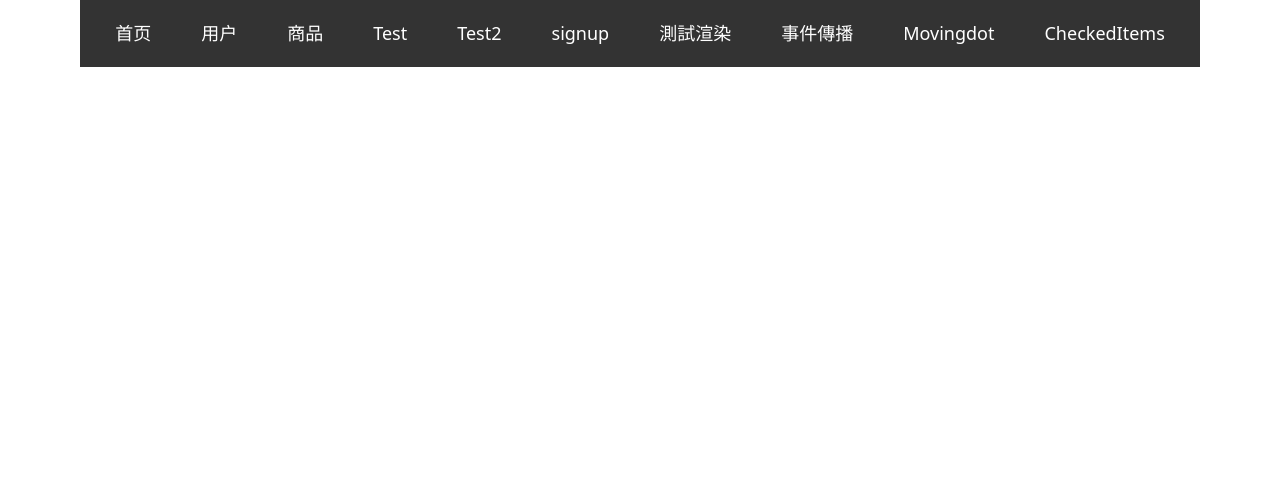
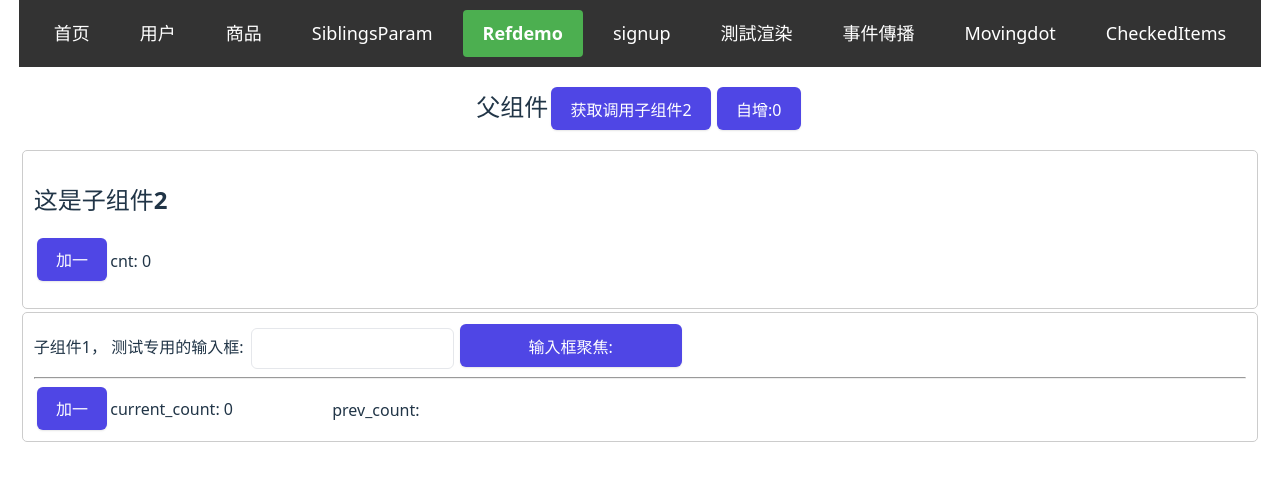
Before and after one commit to yuyueMidea/Learn-Practice, a React (Vite) app in the folder vite-react/: page /refDemo in a window 1280 px wide. Shown: the top 480 px of the page. Built offline with nearby package versions, Linux system fonts and the light colour scheme.

Commit message:
修改并添加一些统一的样式

```diff
--- a/vite-react/src/App.jsx
+++ b/vite-react/src/App.jsx
@@ -10,8 +10,8 @@ import './App.css'
 import UserInfo from './UserInfo.jsx';
 import GoodsList from './GoodsList.jsx'
 import Signup from './Signup.jsx'
-import Test from './Test.jsx'
-import Test2 from './Test2.jsx'
+import SiblingsParam from './SiblingsParam.jsx'
+import Refdemo from './Refdemo.jsx'
 import Score from "./Score.jsx";
 import Toolbar from "./Toolbar.jsx";
 import Movingdot from './Movingdot'
@@ -20,23 +20,23 @@ export default function AppCopy() {
     return(
         <BrowserRouter>
             <nav className='navbar'>
-                <NavLink className={({ isActive }) => isActive ? 'nav-item active' : 'nav-item'} to="/">首页</NavLink>
-                <NavLink className={({ isActive }) => isActive ? 'nav-item active' : 'nav-item'} to="/userinfo">用户</NavLink>
-                <NavLink className={({ isActive }) => isActive ? 'nav-item active' : 'nav-item'} to="/goodslist">商品</NavLink>
-                <NavLink className={({ isActive }) => isActive ? 'nav-item active' : 'nav-item'} to="/test">Test</NavLink>
-                <NavLink className={({ isActive }) => isActive ? 'nav-item active' : 'nav-item'} to="/test2">Test2</NavLink>
+                <NavLink className={({ isActive }) => isActive ? 'nav-item active' : 'nav-item'} to="/" title='home'>首页</NavLink>
+                <NavLink className={({ isActive }) => isActive ? 'nav-item active' : 'nav-item'} to="/userinfo" title='渲染用户'>用户</NavLink>
+                <NavLink className={({ isActive }) => isActive ? 'nav-item active' : 'nav-item'} to="/goodslist" title='渲染商品列表'>商品</NavLink>
+                <NavLink className={({ isActive }) => isActive ? 'nav-item active' : 'nav-item'} to="/siblingsParam" title='兄弟组件传值'>SiblingsParam</NavLink>
+                <NavLink className={({ isActive }) => isActive ? 'nav-item active' : 'nav-item'} to="/refDemo" title='Ref用法'>Refdemo</NavLink>
                 <NavLink className={({ isActive }) => isActive ? 'nav-item active' : 'nav-item'} to="/signup">signup</NavLink>
                 <NavLink className={({ isActive }) => isActive ? 'nav-item active' : 'nav-item'} to="/score">測試渲染</NavLink>
-                <NavLink className={({ isActive }) => isActive ? 'nav-item active' : 'nav-item'} to="/toolbar">事件傳播</NavLink>
-                <NavLink className={({ isActive }) => isActive ? 'nav-item active' : 'nav-item'} to="/movingdot">Movingdot</NavLink>
+                <NavLink className={({ isActive }) => isActive ? 'nav-item active' : 'nav-item'} to="/toolbar" title='事件冒泡'>事件傳播</NavLink>
+                <NavLink className={({ isActive }) => isActive ? 'nav-item active' : 'nav-item'} to="/movingdot" title='设置对象state'>Movingdot</NavLink>
                 <NavLink className={({ isActive }) => isActive ? 'nav-item active' : 'nav-item'} to="/checkedItems">CheckedItems</NavLink>
             </nav>
             <Routes>
                 <Route path="/" element={<Home />} />
                 <Route path="/userinfo" element={<UserInfo />} />
                 <Route path="/goodslist" element={<GoodsList />} />
-                <Route path="/test" element={<Test />} />
-                <Route path="/test2" element={<Test2 />} />
+                <Route path="/siblingsParam" element={<SiblingsParam />} />
+                <Route path="/refDemo" element={<Refdemo />} />
                 <Route path="/signup" element={<Signup />} />
                 <Route path="/score" element={<Score />} />
                 <Route path="/toolbar" element={<Toolbar />} />
--- /dev/null
+++ b/vite-react/src/Refdemo.jsx
@@ -0,0 +1,69 @@
+import { forwardRef, useEffect, useImperativeHandle, useRef, useState } from "react"
+
+function Child1() {
+    const [count, setcount] = useState(0)
+    const prevCount = useRef()
+    function addPlusone() {
+        prevCount.current = count
+        setcount(c=>c+1)
+    }
+    function focusOne() {
+        inputref.current.focus();           //点击的时候设置，输入框自动聚焦
+    }
+    const inputref = useRef(null);
+    const [inputval, setinputval] = useState('')
+    return (
+        <div className="perWrapper">
+            <span>子组件1， 测试专用的输入框: </span>
+            <input className="input" type="text" ref={inputref} value={inputval} onChange={e=>setinputval(e.target.value)} />
+            <button className="btn" onClick={focusOne} style={{minWidth:222}}>输入框聚焦: {inputval}</button>
+            <hr />
+            <button className="btn" onClick={addPlusone}>加一</button>
+            <span style={{display:'inline-block',minWidth:222}}>current_count: {count}</span>
+            <span>prev_count: {prevCount.current}</span>
+        </div>
+    )
+}
+
+const Child2 = forwardRef(function(props, ref) {
+    const [cnt, setcnt] = useState(0);
+    useImperativeHandle(ref, ()=>({
+        // 暴露给父组件的方法
+        myFn: ()=>{
+            console.warn('===这是子组件2,被调用的方法, 子组件2当前cnt: ', cnt)
+            setcnt(v=>v+3)
+        }
+    }) )
+    return (
+        <div className="perWrapper">
+            <h2>这是子组件2</h2>
+            <p>
+                <button className="btn" onClick={()=> setcnt(v=>v+1)}>加一</button>
+                <span>cnt: {cnt}</span>
+            </p>
+        </div>
+    )
+})
+export default function Parent() {
+    const [count, setcount] = useState(0)
+    function countClick() {
+        setcount(count+1)
+    }
+    useEffect(()=>{
+        console.log(333,'useeffect')
+    }, [count])
+    const ref1 = useRef();
+    function handleClick() {
+        ref1.current.myFn()
+    }
+    return (
+        <>
+            <h2>父组件
+                <button className="btn" onClick={handleClick}>获取调用子组件2</button>
+                <button className="btn" onClick={countClick}>自增:{count}</button>
+            </h2>
+            <Child2 ref={ref1}></Child2>
+            <Child1 ></Child1>
+        </>
+    )
+}
--- /dev/null
+++ b/vite-react/src/SiblingsParam.jsx
@@ -0,0 +1,37 @@
+import { useState } from "react"
+
+function Child1({ onValueChange }) {
+    const [inputValue, setinputValue] = useState('')
+    function handleValuechange(e) {
+        let newValue = e.target.value
+        setinputValue(newValue)
+        onValueChange(newValue); // 将新值传给父组件
+    }
+    return (
+        <div className="perWrapper">
+            <span>子组件1, 输入框</span>
+            <input className="input" type="text" value={inputValue} onChange={handleValuechange} />
+        </div>
+    )
+}
+function Child2({content}) {
+    return (
+        <div className="perWrapper">子组件2，接收到了值：{content}</div>
+    )
+}
+function Parent() {
+    const [child1val, setchild1val] = useState('')
+    function receiveChildVal(vvv) {
+        console.warn('rece: ', vvv);
+        setchild1val(vvv);
+    }
+    return (
+        <>
+            <h1>父组件</h1>
+            <Child1 onValueChange={receiveChildVal} />
+            <Child2 content={child1val} />
+        </>
+    )
+}
+
+export default Parent
--- a/vite-react/src/Toolbar.jsx
+++ b/vite-react/src/Toolbar.jsx
@@ -1,19 +1,19 @@
 export default function Toolbar() {
     function handleClick1() {
-
-        alert('=btn1, handleClick1=')
+        alert('=点击了按钮一=')
     }
     function handleClick2() {
-        alert('=btn2,handleClick222=')
+        alert('=点击了按钮二=')
     }
     return(
         <div onClick={()=> {alert('click-toolbar')}} style={{'background': 'grey', padding:'5px'}}>
-            {/* 按鈕点击的时候，阻止事件传播，调用 e.stopPropagation()，阻止事件进一步冒泡 */}
-            <button onClick={e=>{
+            <p>按鈕点击的时候，阻止事件传播，调用 e.stopPropagation()，阻止事件进一步冒泡</p>
+
+            <button className="btn" onClick={e=>{
                 e.stopPropagation()
                 handleClick1()
-            }}>btn1</button>
-            <button onClick={handleClick2}>btn2</button>
+            }}>按钮一（阻止冒泡）</button>
+            <button className="btn" onClick={handleClick2}>按钮二</button>
         </div>
     )
 }
--- a/vite-react/src/index.css
+++ b/vite-react/src/index.css
@@ -126,6 +126,7 @@ button:focus-visible {
 /* 添加一些轻便的样式，改善UI */
 .input {
   padding: 0.75rem;
+  margin: 0 3px;
   border: 1px solid #e5e7eb;
   border-radius: 0.375rem;
   /* width: 100%; */
@@ -139,6 +140,7 @@ button:focus-visible {
 /* 添加到全局CSS文件 */
 .btn {
   display: inline-block;
+  margin: 0 3px;
   padding: 0.6em 1.2em;
   background: #4f46e5;
   color: white;
```
